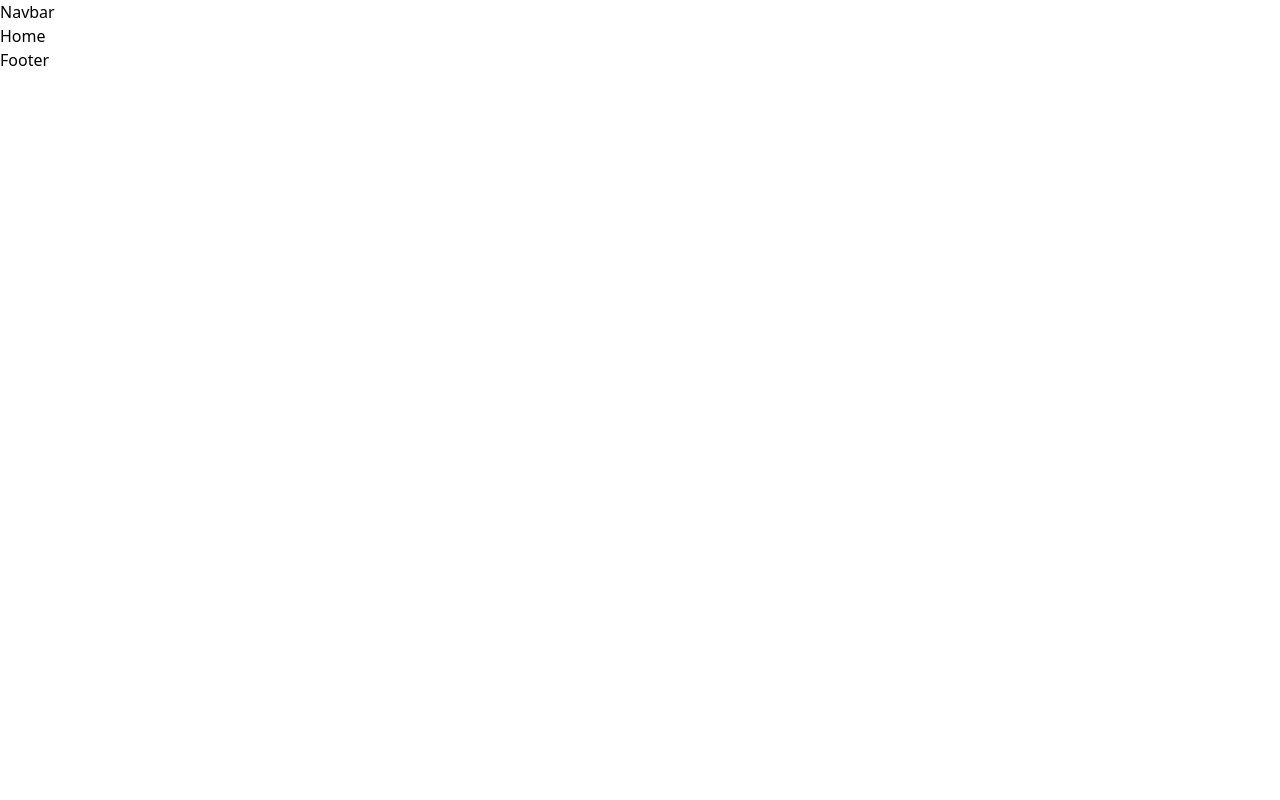
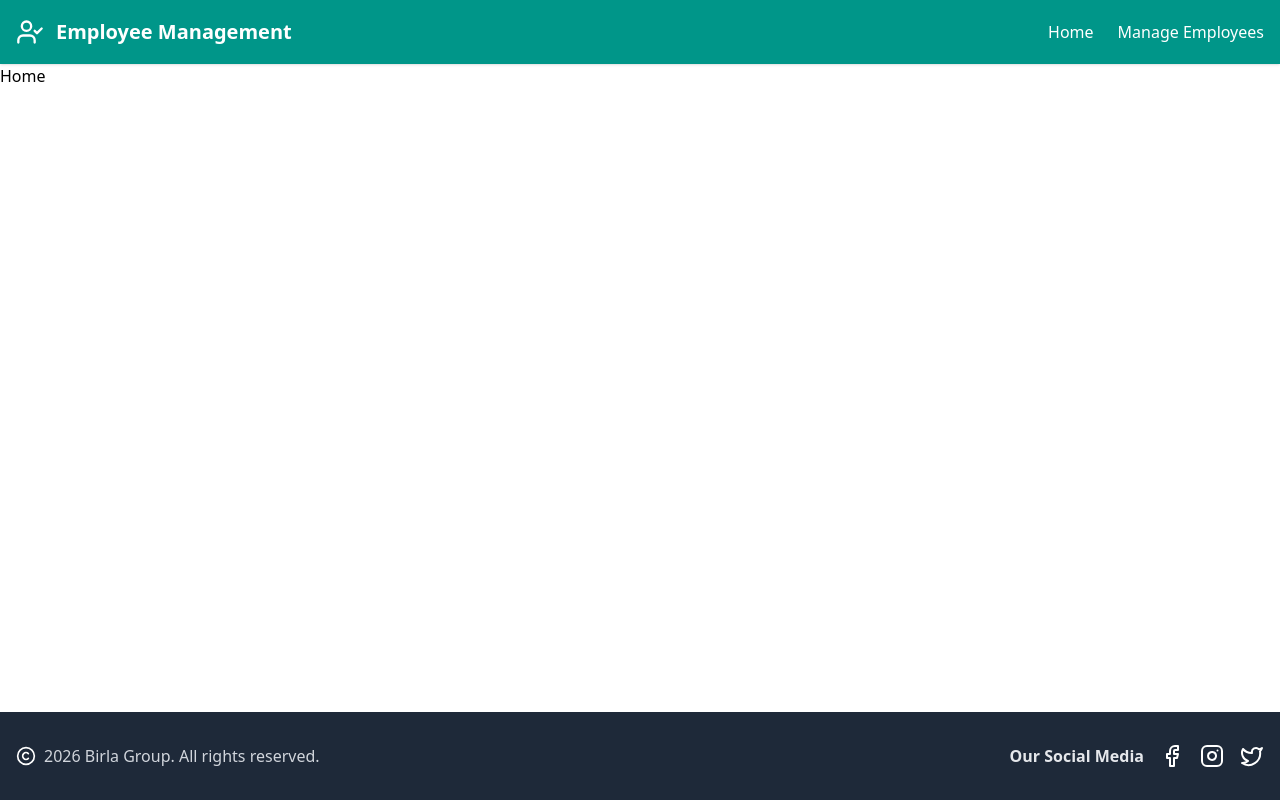
Before and after one commit to Rohin-Madhav/Employee-Management-System, a React (Vite) app in the folder frontend/: page / in a window 1280 px wide. Built offline with nearby package versions, Linux system fonts and the light colour scheme.

Commit message:
created navbar&footer

```diff
--- a/frontend/src/components/Footer.jsx
+++ b/frontend/src/components/Footer.jsx
@@ -1,11 +1,29 @@
-import React from 'react';
+import React from "react";
+import { Copyright, Instagram, Facebook, Twitter } from "lucide-react";
 
 const Footer = () => {
-    return (
-        <div>
-            Footer
+  return (
+     <footer className="bg-gray-800 fixed bottom-0 left-0 right-0 w-full text-white py-8">
+      <div className="max-w-7xl mx-auto px-4 ">
+        <div className="flex flex-col md:flex-row items-center justify-between gap-6">
+          <div className="flex items-center gap-2">
+            <Copyright className="w-5 h-5" />
+            <p className="text-gray-300">
+              2026 Birla Group. All rights reserved.
+            </p>
+          </div>
+          <div className="flex flex-col md:flex-row items-center gap-4">
+            <h3 className="font-semibold text-gray-200">Our Social Media</h3>
+            <div className="flex items-center gap-4">
+              <Facebook className="w-6 h-6 hover:text-blue-400 cursor-pointer" />
+              <Instagram className="w-6 h-6 hover:text-pink-400 cursor-pointer" />
+              <Twitter className="w-6 h-6 hover:text-sky-400 cursor-pointer" />
+            </div>
+          </div>
         </div>
-    );
-}
+      </div>
+    </footer>
+  );
+};
 
 export default Footer;
--- a/frontend/src/components/Navbar.jsx
+++ b/frontend/src/components/Navbar.jsx
@@ -1,11 +1,34 @@
-import React from 'react';
+import React from "react";
+import { UserCheck } from "lucide-react";
+import { Link } from "react-router-dom";
 
 const Navbar = () => {
-    return (
-        <div>
-            Navbar
+  return (
+    <nav className="bg-teal-600 shadow">
+      <div className="max-w-7xl mx-auto px-4">
+        <div className="flex items-center justify-between h-16">
+          <div className="flex items-center gap-3">
+            <UserCheck className="w-7 h-7 text-white" />
+            <h1 className="text-white text-xl font-semibold">Employee Management</h1>
+          </div>
+          <div className="flex items-center gap-6">
+            <Link
+              to="/"
+              className="text-white hover:text-gray-200 font-medium"
+            >
+              Home
+            </Link>
+            <Link
+              to="/manage"
+              className="text-white hover:text-gray-200 font-medium"
+            >
+              Manage Employees
+            </Link>
+          </div>
         </div>
-    );
-}
+      </div>
+    </nav>
+  );
+};
 
 export default Navbar;
```
